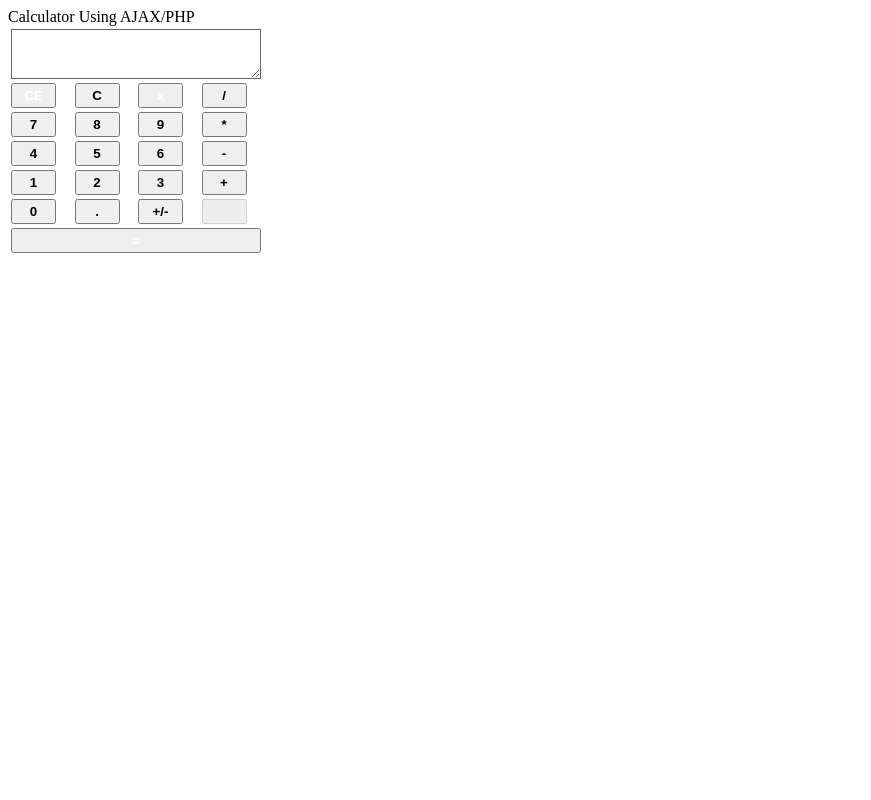
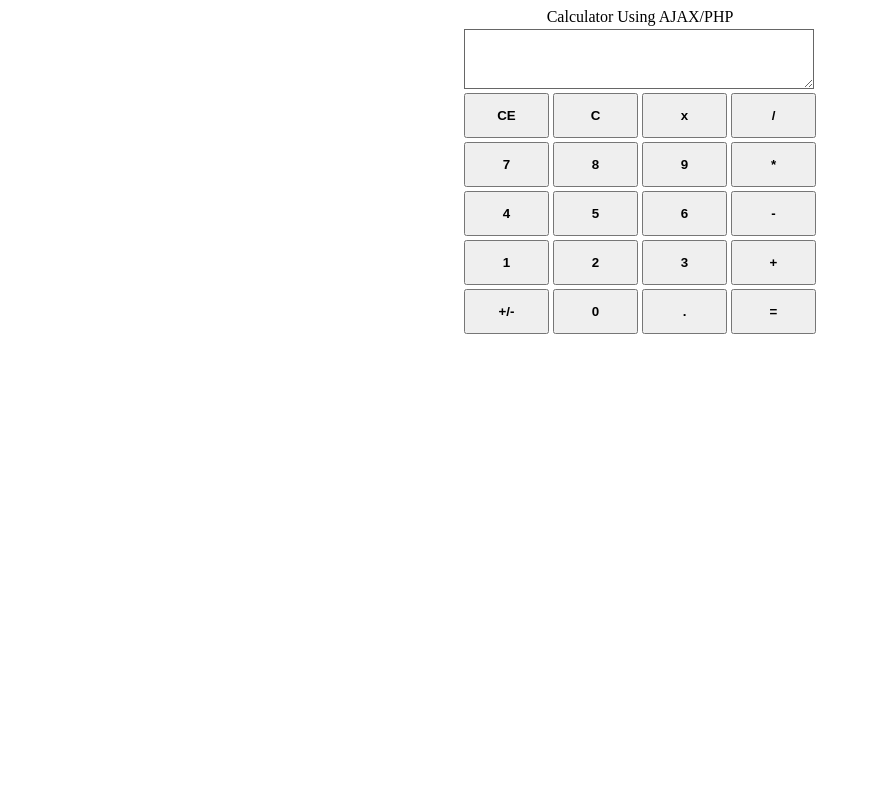
Before and after one commit to SamiyaRahman/learning-web-technologies-fall-2021-2022-sec-B, a PHP site: page / in a window 1280 px wide. Shown: the whole page, without its empty margins (0-871 px from the left). Run offline with PHP 8.4, Linux system fonts and the light colour scheme; some libraries are stand-ins or nearby versions.

Commit message:
performance-2 upload 2nd time

```diff
--- a/FINAL_LAB_PERFORMANCE_2/index.php
+++ b/FINAL_LAB_PERFORMANCE_2/index.php
@@ -7,31 +7,31 @@
         <script src="http://ajax.googleapis.com/ajax/libs/jquery/1.11.1/jquery.min.js"></script>
         <style>
             .but{
-                width: 45px;
-                height: 25px;
+                width: 85px;
+                height: 45px;
                 font-weight: bold;
                 text-align: center;
             }
             .cls{
-                width: 45px;
-                height: 25px;
+                width: 85px;
+                height: 45px;
                 font-weight: bold;
                 text-align: center;
-                color: #ffffff;
-                /* background-color: red; */
+
+
             }
             .eql{
-                width: 100%;
-                height: 25px;
+                width: 85px;
+                height: 45px;
                 font-weight: bold;
                 text-align: center;
-                color: #ffffff;
-                /* background-color: green; */
+
+
             }
             .display{
-                /* background-color: #BCCD64; */
+
                 border:1px #666 solid;
-                height: 50px; width: 250px;
+                height: 60px; width: 350px;
                 text-align: right;
                 font-size: 20px;
             }
@@ -82,7 +82,10 @@
         </script>
     </head>
     <body>
-         Calculator Using AJAX/PHP
+
+<center>
+
+Calculator Using AJAX/PHP
 <table width="120">
     <tr>
         <td colspan="5"><textarea id="display" class="display"></textarea></td>
@@ -116,17 +119,17 @@
         <td><input id="plus" value="+" type="button" class="but"></td>
     </tr>
     <tr>
+    <td>
+        <input id="neg" value="+/-" type="button" class="but"></td>
+
         <td><input value="0" type="button" class="but"></td>
         <td><input id="dot" value="." type="button" class="but"></td>
-        <td><input id="neg" value="+/-" type="button" class="but"></td>
+        <td><input id="eql" value="=" type="button" class="eql"></td>
+    </tr>
 
-        <td><input id="some" value="" type="button" class="but" disabled></td>
-    </tr>
-    <tr>
-        <td colspan="5"><input id="eql" value="=" type="button" class="eql"></td>
-    </tr>
 </table>
 
+</center>
 </ol>
     </body>
 </html>
```
